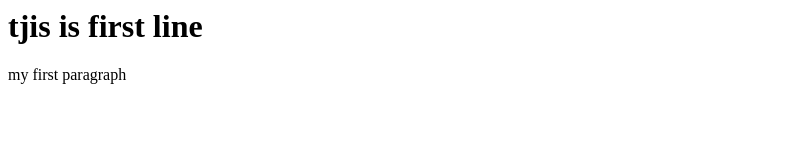
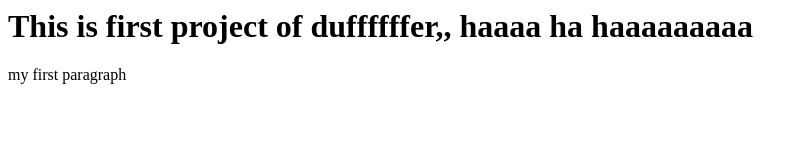
Before and after one commit to madhuri-phatake/git-test, a website: page index.html in a window 1280 px wide. Shown: the whole page, without its empty margins (0-808 px from the left). Drawn offline with Linux system fonts and the light colour scheme.

Commit message:
second commit

```diff
--- a/index.html
+++ b/index.html
@@ -2,7 +2,7 @@
     <html>
     <head>
         <body>
-            <h1>tjis is first line</h1>
+            <h1>This is first project of duffffffer,, haaaa ha haaaaaaaaa</h1>
             <p> my first paragraph</p>
             </body>
             </head>
```
Also changed, not shown: package.json (added, +24 -0 lines), 1 other file.
